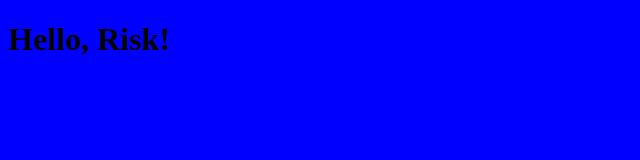
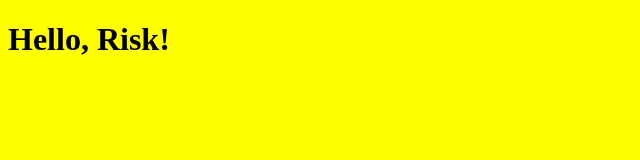
Before and after one commit to ezephoenix/hello-world, a website: page index.html in a window 1280 px wide. Shown: the whole page, without its empty margins (0-640 px from the left). Drawn offline with Linux system fonts and the light colour scheme.

Commit message:
Change background to yellow

```diff
--- a/index.html
+++ b/index.html
@@ -3,7 +3,7 @@
 <head>
     <title>Hello, Risk!</title>
 </head>
-<body style="background-color: blue" />
+<body style="background-color: yellow" />
 <h1>Hello, Risk!</h1>
 </body>
 </html>
```
